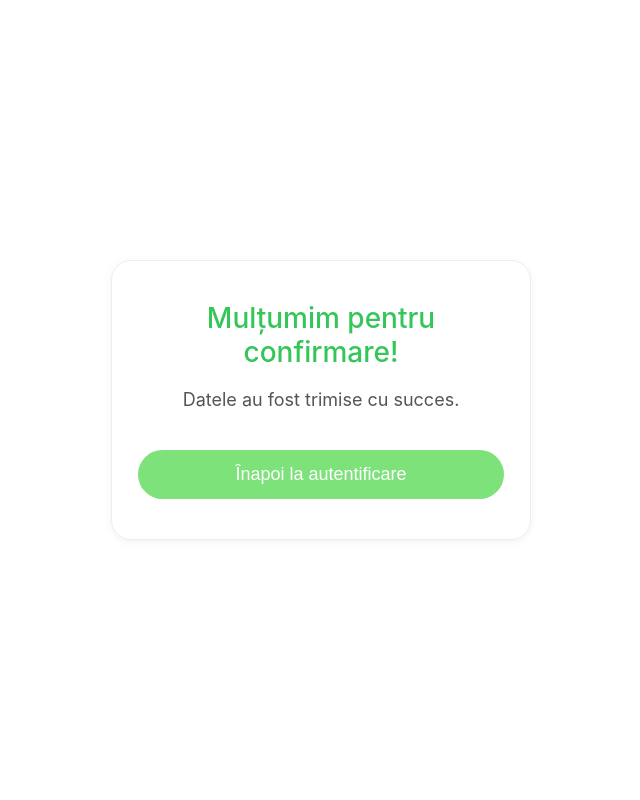
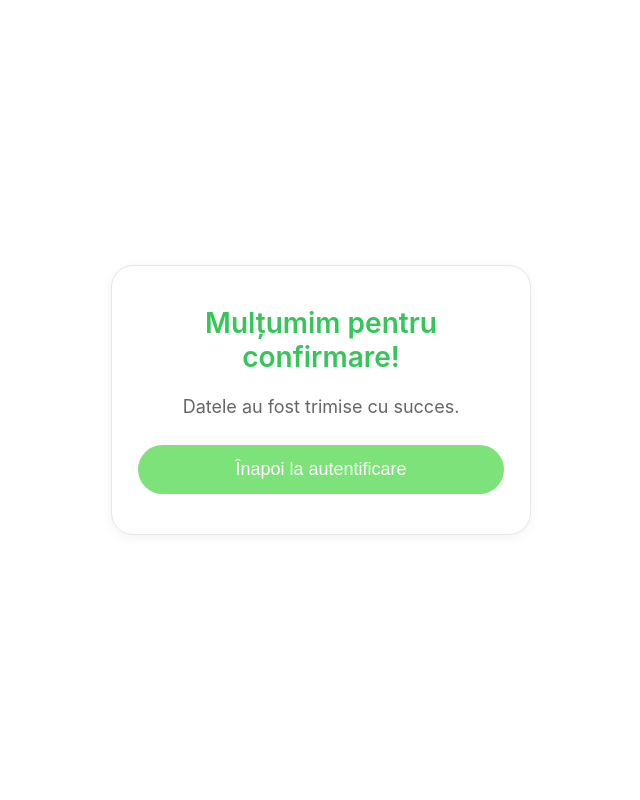
Before and after one commit to Daniel55326/LIFELIVEMAX1, a Flask app: page /confirmare in a window 1280 px wide. Shown: the whole page, without its empty margins (319-959 px from the left). Run offline with Flask 3, Linux system fonts and the light colour scheme.

Commit message:
Refactor confirmare.html for improved styling and structure

```diff
--- a/templates/confirmare.html
+++ b/templates/confirmare.html
@@ -1,71 +1,79 @@
 <!DOCTYPE html>
 <html lang="ro">
 <head>
-  <meta charset="UTF-8">
+  <meta charset="UTF-8" />
+  <meta name="viewport" content="width=device-width, initial-scale=1" />
   <title>Confirmare</title>
+
   <style>
     * {
-      box-sizing: border-box;
       margin: 0;
       padding: 0;
+      box-sizing: border-box;
     }
 
     body {
       font-family: -apple-system, BlinkMacSystemFont, "Segoe UI", sans-serif;
       background: #ffffff;
-      color: #222222;
+      color: #222;
       display: flex;
       justify-content: center;
       align-items: center;
       min-height: 100vh;
+      padding: 20px;
     }
 
     .box {
+      width: 100%;
       max-width: 420px;
-      width: 90%;
+      background: white;
+      border: 1px solid #e6e6e6;
+      border-radius: 22px;
       padding: 40px 26px;
-      border: 1px solid #ededed;
-      border-radius: 20px;
       text-align: center;
-      box-shadow: 0 2px 8px rgba(0,0,0,0.05);
+      box-shadow: 0 3px 12px rgba(0, 0, 0, 0.05);
     }
 
     h1 {
       font-size: 28px;
-      font-weight: 500;
+      font-weight: 600;
+      color: #35c659;
       margin-bottom: 20px;
-      color: #35c659;
     }
 
     p {
       font-size: 18px;
-      color: #555555;
-      margin-bottom: 20px;
+      color: #666;
+      margin-bottom: 25px;
+      line-height: 1.4;
     }
 
     .btn {
-      margin-top: 20px;
-      padding: 14px 0;
       width: 100%;
+      padding: 14px;
       border-radius: 999px;
+      border: none;
       font-size: 18px;
-      border: none;
       background: #7ee27b;
-      color: #ffffff;
+      color: white;
       cursor: pointer;
-      transition: opacity 0.2s ease;
+      transition: 0.2s ease;
     }
 
     .btn:hover {
-      opacity: 0.9;
+      opacity: 0.85;
     }
   </style>
 </head>
+
 <body>
   <div class="box">
     <h1>Mulțumim pentru confirmare!</h1>
     <p>Datele au fost trimise cu succes.</p>
-    <button onclick="window.location.href='/'" class="btn">Înapoi la autentificare</button>
+
+    <button class="btn" onclick="window.location.href='/'">
+      Înapoi la autentificare
+    </button>
   </div>
 </body>
 </html>
```
